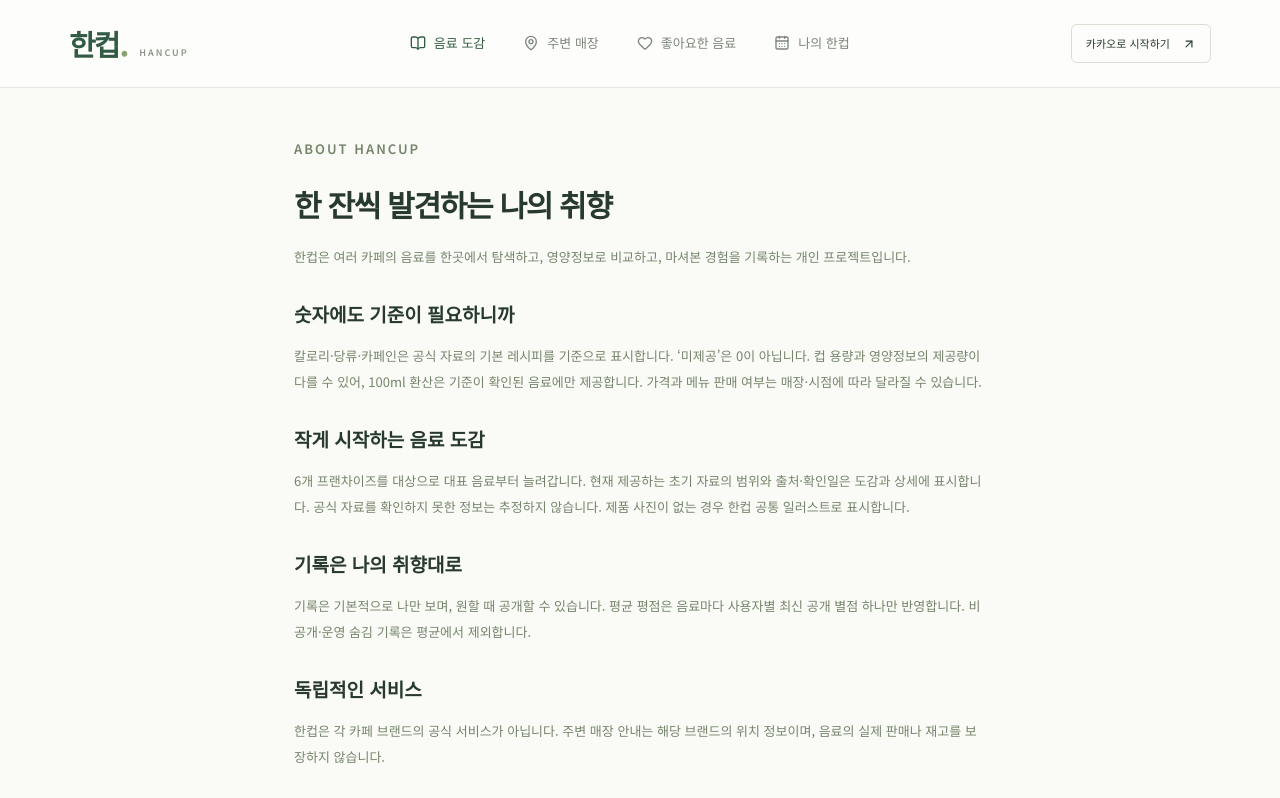
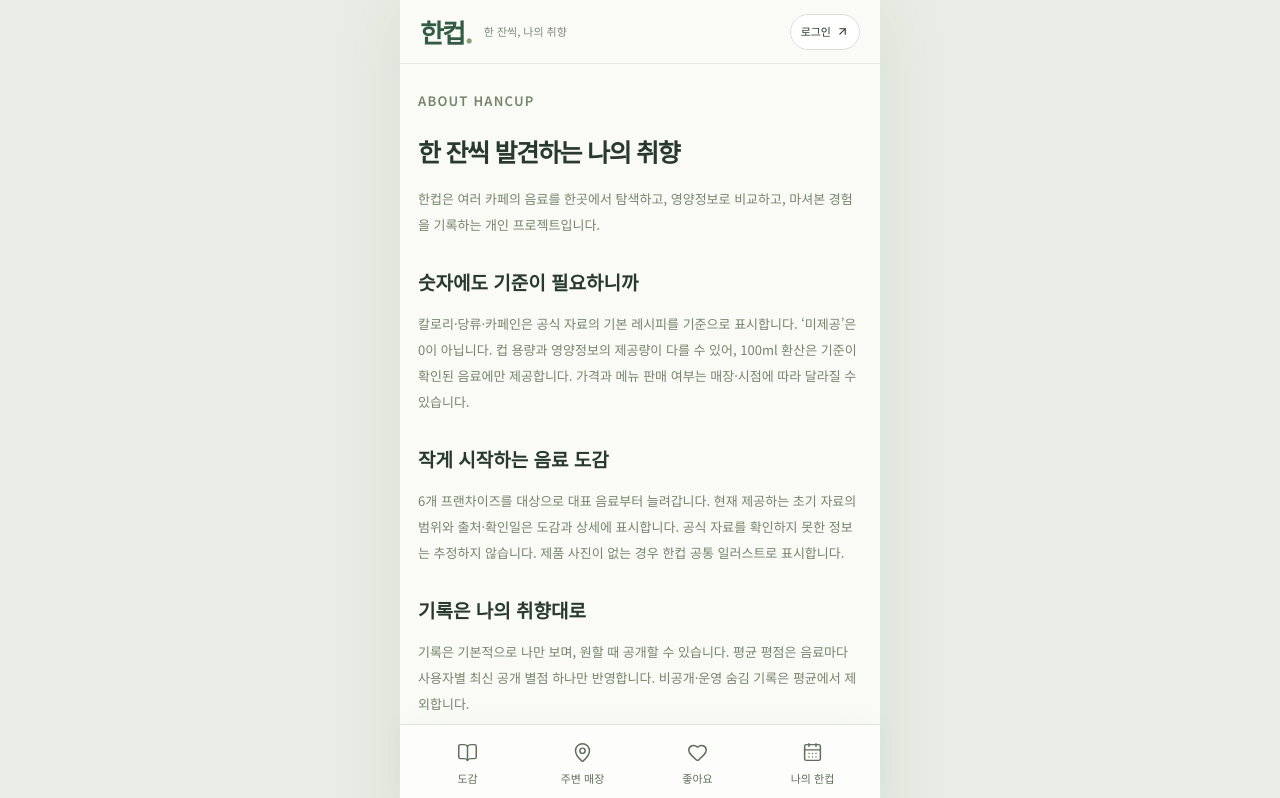
Before and after one commit to yejinrla/han-cup, a Next.js app: page /about in a window 1280 px wide. Shown: the top 798 px of the page. Built offline with nearby package versions, Linux system fonts and the light colour scheme.

Commit message:
feat: present HanCup as a mobile app with persistent bottom tabs

```diff
--- a/src/app/globals.css
+++ b/src/app/globals.css
@@ -1157,78 +1157,7 @@ th small {
   font-size: 11px;
   color: #a26842;
 }
-@media (min-width: 1600px) {
-  .hero,
-  .collection,
-  .journal-banner {
-    max-width: 1360px;
-  }
-}
-@media (max-width: 1450px) {
-  .hero,
-  .collection,
-  .journal-banner {
-    margin-left: 5.4%;
-    margin-right: 5.4%;
-  }
-  .hero {
-    padding: 42px 50px;
-  }
-  .drink-visual {
-    height: 210px;
-  }
-  .drink-grid {
-    gap: 22px 18px;
-  }
-  .drink-info {
-    padding: 15px 13px 10px;
-  }
-  .brand-name > span {
-    font-size: 7px;
-  }
-  .nutrition-strip b {
-    font-size: 11px;
-  }
-}
-@media (max-width: 1050px) {
-  .site-header nav {
-    gap: 20px;
-  }
-  .hero h1 {
-    font-size: 36px;
-  }
-  .hero {
-    padding: 35px;
-  }
-  .note-top {
-    left: 0;
-  }
-  .note-bottom {
-    right: -10px;
-  }
-  .collection-heading h2 span {
-    display: none;
-  }
-  .drink-grid {
-    grid-template-columns: repeat(3, minmax(0, 1fr));
-  }
-  .drink-visual {
-    height: 220px;
-  }
-  .results-bar p > span {
-    display: none;
-  }
-  .filter-separator {
-    display: none;
-  }
-  .detail-grid {
-    gap: 28px;
-  }
-  .site-footer p {
-    display: none;
-  }
-}
-@media (max-width: 700px) {
+
 .site-header {
   height: auto;
   min-height: 72px;
@@ -1598,7 +1527,6 @@ th small {
   gap: 15px;
   font-size: 11px;
 }
-}
 
 .sort-control {
   display: flex;
@@ -1619,7 +1547,7 @@ th small {
   font-size: 9px;
   color: #536e43;
 }
-@media (max-width: 700px) {
+
 .sort-control select {
   font-size: 8px;
   max-width: 90px;
@@ -1627,7 +1555,6 @@ th small {
 .sort-control button {
   font-size: 8px;
   padding: 3px 5px;
-  }
 }
 
 .journal-calendar {
@@ -1722,7 +1649,7 @@ th small {
 .journal-day-caption {
   margin: 8px 0 20px;
 }
-@media (max-width: 700px) {
+
 .journal-weekdays,
 .journal-days {
   gap: 2px;
@@ -1739,4 +1666,353 @@ th small {
   font-size: 10px;
   line-height: 1.6;
 }
-}
+
+/* One app-sized surface, shared by mobile browsers and desktop. */
+:root {
+  --app-width: 480px;
+  --tab-height: 76px;
+}
+html {
+  scroll-padding-top: 88px;
+  scroll-padding-bottom: calc(
+    var(--tab-height) + env(safe-area-inset-bottom) + 90px
+  );
+}
+body {
+  background: #e9ede5;
+}
+.app-shell {
+  width: min(100%, var(--app-width));
+  min-height: 100dvh;
+  margin: 0 auto;
+  background: var(--paper);
+  box-shadow: 0 0 70px #2b422015;
+  padding-bottom: calc(var(--tab-height) + env(safe-area-inset-bottom) + 90px);
+}
+.app-shell > main {
+  min-width: 0;
+}
+.site-header {
+  position: sticky;
+  top: 0;
+  z-index: 30;
+  min-height: 64px;
+  height: 64px;
+  padding: 0 20px;
+  flex-wrap: nowrap;
+  gap: 12px;
+  background: #fafbf7f5;
+  backdrop-filter: blur(16px);
+}
+.site-header .wordmark {
+  font-size: 26px;
+  white-space: nowrap;
+}
+.site-header .wordmark small {
+  display: none;
+}
+.app-header-note {
+  color: #7b8a76;
+  font-size: 11px;
+  margin-right: auto;
+}
+.site-header .login-link {
+  display: inline-flex;
+  gap: 5px;
+  padding: 8px 10px;
+  min-height: 36px;
+  flex-shrink: 0;
+  border-radius: 20px;
+  font-size: 11px;
+  background: #fff;
+}
+.app-bottom-nav {
+  position: fixed;
+  z-index: 40;
+  bottom: 0;
+  left: 50%;
+  transform: translateX(-50%);
+  width: min(100%, var(--app-width));
+  height: calc(var(--tab-height) + env(safe-area-inset-bottom));
+  padding: 8px 10px calc(8px + env(safe-area-inset-bottom));
+  display: grid;
+  grid-template-columns: repeat(4, minmax(0, 1fr));
+  background: #fdfefb;
+  border-top: 1px solid #dfe6d9;
+  box-shadow: 0 -5px 24px #35492c06;
+}
+.app-bottom-nav a {
+  display: flex;
+  flex-direction: column;
+  align-items: center;
+  justify-content: center;
+  gap: 3px;
+  min-height: 52px;
+  border-radius: 12px;
+  font-size: 11px;
+  color: #5e6e59;
+}
+.app-tab-icon {
+  display: flex;
+  align-items: center;
+  justify-content: center;
+  width: 46px;
+  height: 29px;
+  border-radius: 16px;
+}
+.app-bottom-nav a[aria-current="page"] {
+  color: var(--green);
+  font-weight: 700;
+}
+.app-bottom-nav a[aria-current="page"] .app-tab-icon {
+  background: #e9efdf;
+}
+.app-bottom-nav a:hover {
+  background: #f1f5eb;
+}
+.compare-tray {
+  width: min(448px, calc(100% - 24px));
+  min-width: 0;
+  bottom: calc(var(--tab-height) + env(safe-area-inset-bottom) + 12px);
+  border-radius: 16px;
+  gap: 8px;
+  padding: 9px 10px 9px 14px;
+}
+.compare-tray > span {
+  font-size: 11px;
+}
+.compare-tray a {
+  min-height: 40px;
+  border-radius: 10px;
+  font-size: 12px;
+}
+.compare-tray button {
+  min-width: 36px;
+  min-height: 36px;
+  justify-content: center;
+}
+.hero {
+  display: block;
+  min-height: 270px;
+  margin: 18px 18px 0;
+  padding: 26px 22px;
+  border-radius: 22px;
+  isolation: isolate;
+}
+.hero-copy {
+  position: relative;
+  z-index: 2;
+}
+.hero h1 {
+  font-size: 27px;
+  margin-top: 16px;
+}
+.hero-description {
+  font-size: 12px;
+}
+.hero-link {
+  font-size: 11px;
+  min-height: 44px;
+}
+.hero-art {
+  position: absolute;
+  right: -36px;
+  top: 26px;
+  width: 170px;
+  height: 230px;
+  transform: none;
+  opacity: 0.5;
+  z-index: 0;
+}
+.eyebrow {
+  font-size: 9px;
+  letter-spacing: 1.2px;
+}
+.art-caption {
+  display: none;
+}
+.collection {
+  margin-top: 28px;
+}
+.collection-heading h2 {
+  font-size: 21px;
+}
+.collection-heading h2 span {
+  display: none;
+}
+.collection-count {
+  font-size: 9px;
+}
+.search-box {
+  border-radius: 14px;
+  min-height: 48px;
+}
+.search-box input {
+  font-size: 16px;
+}
+.filter-main > label {
+  font-size: 11px;
+  border-radius: 9px;
+  min-height: 42px;
+}
+.filter-main select {
+  font-size: 16px;
+  max-width: 118px;
+}
+.number-filter input {
+  font-size: 16px;
+  width: 42px;
+}
+.number-filter small {
+  font-size: 10px;
+}
+.apply-button {
+  font-size: 12px;
+  min-height: 42px;
+  border-radius: 9px;
+}
+.category-tabs {
+  gap: 17px;
+  overflow-x: auto;
+  font-size: 12px;
+}
+.category-tabs > a {
+  white-space: nowrap;
+}
+.results-bar {
+  flex-wrap: wrap;
+  align-items: center;
+  gap: 10px;
+  font-size: 12px;
+}
+.results-bar > div {
+  width: 100%;
+  justify-content: space-between;
+}
+.results-bar p > span {
+  display: none;
+}
+.basis-toggle {
+  font-size: 10px;
+}
+.basis-toggle a {
+  padding: 7px 9px;
+}
+.sort-control {
+  font-size: 11px;
+}
+.sort-control select {
+  font-size: 12px;
+  max-width: 120px;
+  min-height: 36px;
+}
+.sort-control button {
+  font-size: 11px;
+  min-height: 36px;
+}
+.data-notice {
+  font-size: 11px;
+}
+.drink-card {
+  border-radius: 17px;
+}
+.drink-visual {
+  height: 178px;
+}
+.favorite-button {
+  min-width: 44px;
+  min-height: 44px;
+  display: flex;
+  align-items: center;
+  justify-content: center;
+}
+.favorite-button svg {
+  width: 18px;
+}
+.drink-info {
+  padding: 13px 10px;
+}
+.brand-name {
+  font-size: 10px;
+}
+.brand-name > span {
+  font-size: 9px;
+}
+.drink-title {
+  font-size: 14px;
+  min-height: 44px;
+  line-height: 1.5;
+}
+.nutrition-strip {
+  padding: 9px 2px;
+}
+.nutrition-strip small {
+  font-size: 9px;
+}
+.nutrition-strip b {
+  font-size: 12px;
+}
+.nutrition-strip em {
+  font-size: 8px;
+}
+.rating {
+  font-size: 9px;
+}
+.compare-button {
+  min-height: 36px;
+  font-size: 10px;
+}
+.price-note {
+  font-size: 9px;
+}
+.collection-footnote {
+  font-size: 10px;
+}
+.journal-banner {
+  border-radius: 18px;
+}
+.site-footer {
+  margin-top: 32px;
+  padding: 24px 20px 28px;
+}
+.site-footer .wordmark,
+.site-footer p {
+  display: none;
+}
+.site-footer > div:last-child {
+  margin: 0;
+  flex-wrap: wrap;
+  justify-content: center;
+  font-size: 10px;
+}
+.page-wrap {
+  margin: 24px auto 36px;
+}
+.panel {
+  border-radius: 18px;
+}
+.primary-button {
+  border-radius: 12px;
+  min-height: 44px;
+}
+.empty-state {
+  border-radius: 18px;
+}
+.form-stack input,
+.form-stack select,
+.form-stack textarea,
+.store-controls input,
+.store-controls select {
+  font-size: 16px;
+}
+.personal-tabs {
+  overflow-x: auto;
+  white-space: nowrap;
+  padding-bottom: 16px;
+}
+.store-map {
+  border-radius: 18px;
+}
+.auth-card {
+  border-radius: 20px;
+}
--- a/src/app/layout.tsx
+++ b/src/app/layout.tsx
@@ -1,6 +1,7 @@
-import type { Metadata } from "next";
+import type { Metadata, Viewport } from "next";
 import "./globals.css";
 import Link from "next/link";
+import { AppNavigation } from "@/components/AppNavigation";
 import { Header } from "@/components/Header";
 import { CompareTray } from "@/features/compare/components/CompareControls";
 export const metadata: Metadata = {
@@ -8,10 +9,17 @@ export const metadata: Metadata = {
   description:
     "여러 카페의 음료를 한곳에서 찾아보고, 영양정보로 비교하고, 나만의 한 잔을 기록하세요.",
 };
+export const viewport: Viewport = {
+  width: "device-width",
+  initialScale: 1,
+  viewportFit: "cover",
+  themeColor: "#fafbf7",
+};
 export default function Layout({ children }: { children: React.ReactNode }) {
   return (
     <html lang="ko" data-scroll-behavior="smooth">
       <body>
+        <div className="app-shell">
           <Header />
           {children}
           <footer className="site-footer">
@@ -27,6 +35,8 @@ export default function Layout({ children }: { children: React.ReactNode }) {
             </div>
           </footer>
           <CompareTray />
+          <AppNavigation />
+        </div>
       </body>
     </html>
   );
--- /dev/null
+++ b/src/components/AppNavigation.tsx
@@ -0,0 +1,59 @@
+"use client";
+
+import Link from "next/link";
+import { usePathname } from "next/navigation";
+import { BookOpen, MapPin, Heart, CalendarDays } from "lucide-react";
+
+const tabs = [
+  {
+    href: "/",
+    label: "도감",
+    accessibleLabel: "음료 도감",
+    icon: BookOpen,
+    matches: (path: string) =>
+      path === "/" || path.startsWith("/drinks/") || path === "/compare",
+  },
+  {
+    href: "/stores",
+    label: "주변 매장",
+    accessibleLabel: "주변 매장",
+    icon: MapPin,
+    matches: (path: string) => path === "/stores",
+  },
+  {
+    href: "/me/favorites",
+    label: "좋아요",
+    accessibleLabel: "좋아요한 음료",
+    icon: Heart,
+    matches: (path: string) => path === "/me/favorites",
+  },
+  {
+    href: "/me/records",
+    label: "나의 한컵",
+    accessibleLabel: "나의 한컵",
+    icon: CalendarDays,
+    matches: (path: string) =>
+      path.startsWith("/me/") && path !== "/me/favorites",
+  },
+];
+
+export function AppNavigation() {
+  const pathname = usePathname();
+  return (
+    <nav className="app-bottom-nav" aria-label="주 메뉴">
+      {tabs.map(({ href, label, accessibleLabel, icon: Icon, matches }) => (
+        <Link
+          key={href}
+          href={href}
+          aria-label={accessibleLabel}
+          aria-current={matches(pathname) ? "page" : undefined}
+        >
+          <span className="app-tab-icon">
+            <Icon size={21} strokeWidth={1.7} aria-hidden="true" />
+          </span>
+          <span>{label}</span>
+        </Link>
+      ))}
+    </nav>
+  );
+}
--- a/src/components/Header.tsx
+++ b/src/components/Header.tsx
@@ -1,11 +1,5 @@
 import Link from "next/link";
-import {
-  BookOpen,
-  MapPin,
-  Heart,
-  CalendarDays,
-  ArrowUpRight,
-} from "lucide-react";
+import { ArrowUpRight } from "lucide-react";
 export function Header() {
   return (
     <>
@@ -17,26 +11,13 @@ export function Header() {
           한컵<span>.</span>
           <small>HANCUP</small>
         </Link>
-        <nav aria-label="주 메뉴">
-          <Link href="/" className="nav-catalog">
-            <BookOpen size={16} />
-            음료 도감
-          </Link>
-          <Link href="/stores">
-            <MapPin size={16} />
-            주변 매장
-          </Link>
-          <Link href="/me/favorites">
-            <Heart size={16} />
-            좋아요한 음료
-          </Link>
-          <Link href="/me/records">
-            <CalendarDays size={16} />
-            나의 한컵
-          </Link>
-        </nav>
-        <Link href="/login" className="login-link">
-          카카오로 시작하기 <ArrowUpRight size={14} />
+        <span className="app-header-note">한 잔씩, 나의 취향</span>
+        <Link
+          href="/login"
+          className="login-link"
+          aria-label="로그인 · 카카오로 시작하기"
+        >
+          로그인 <ArrowUpRight size={13} aria-hidden="true" />
         </Link>
       </header>
     </>
```
Also changed, not shown: 3 other files (tests, documents, lock files or other folders). Lines whose indentation alone changed are shown as unchanged.
